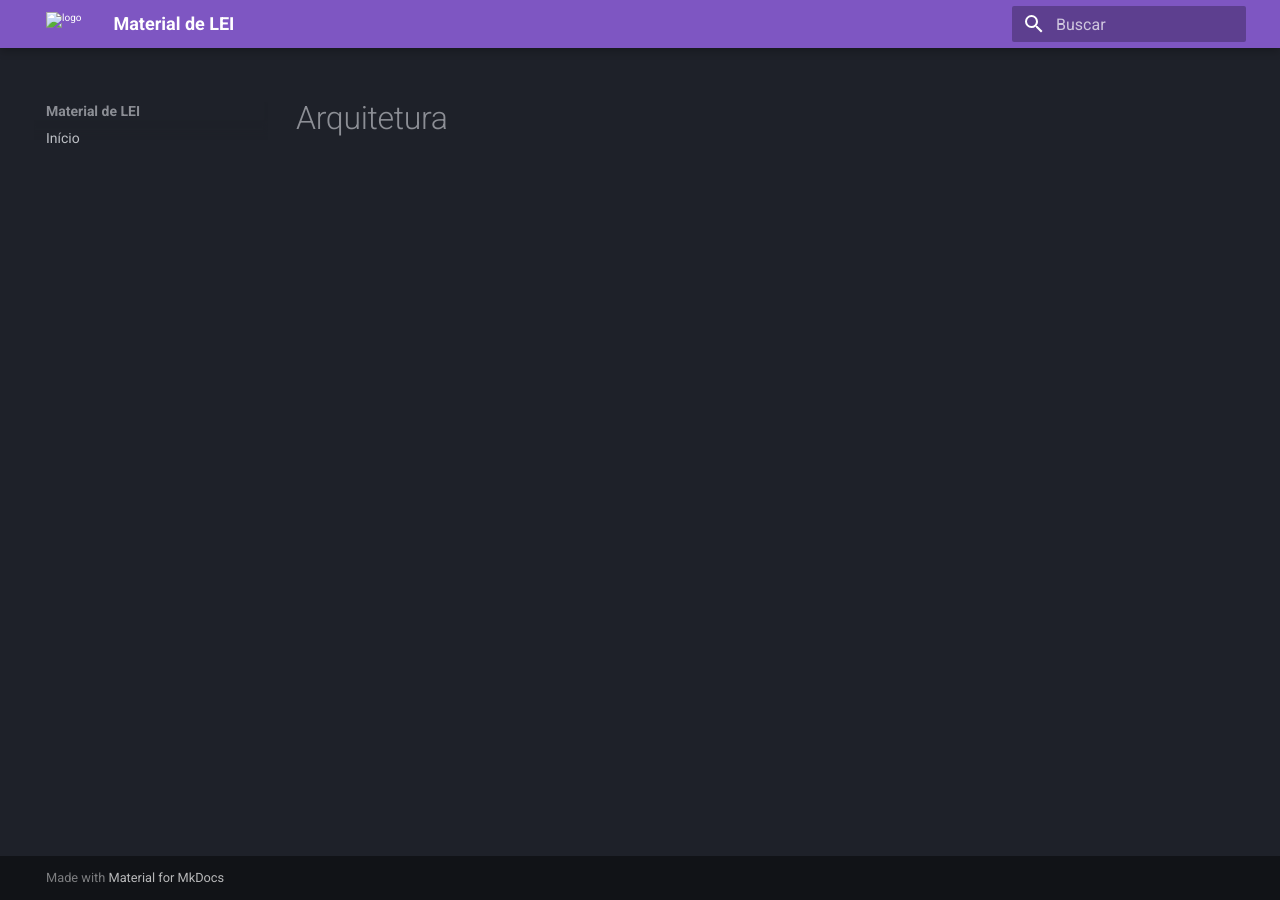
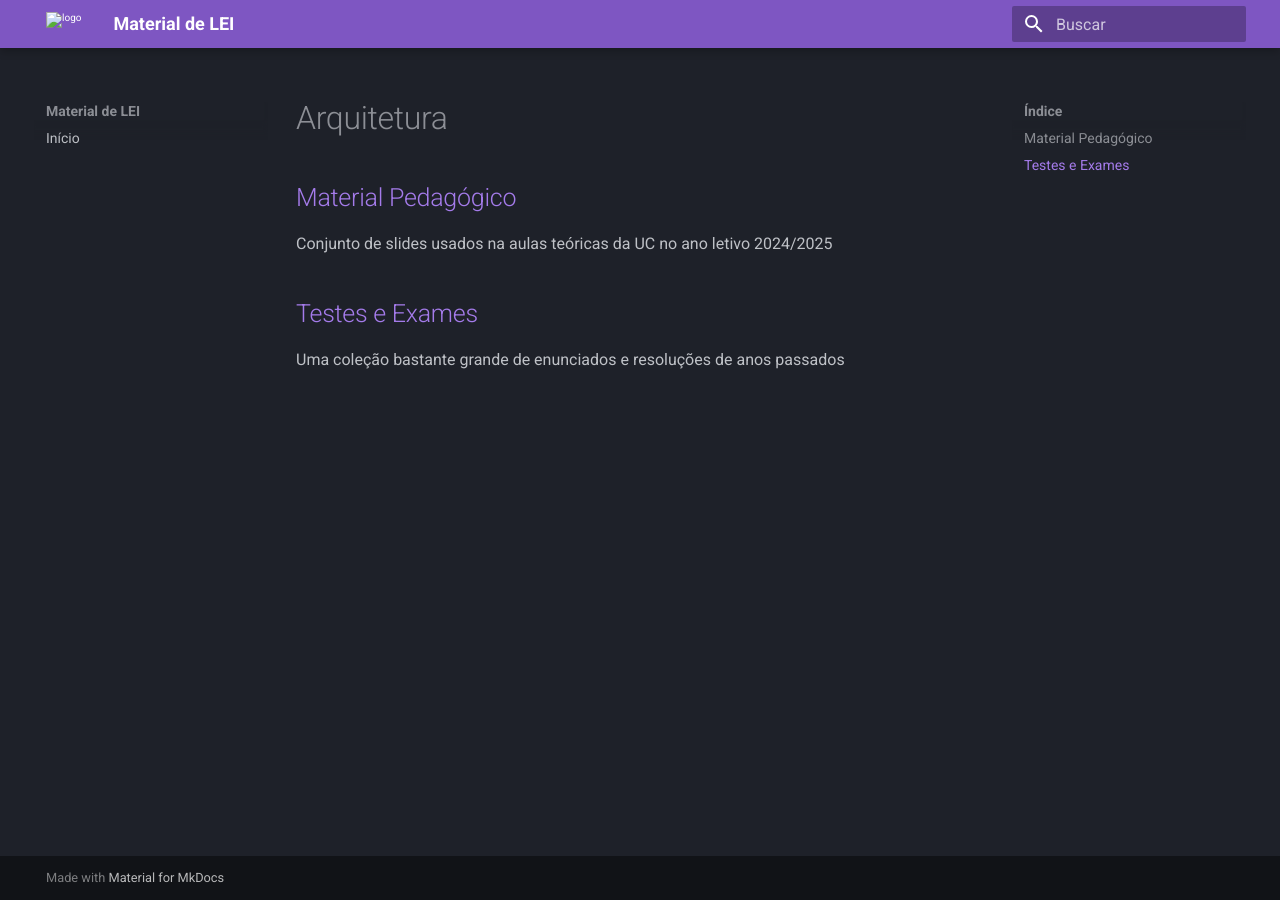
Before and after one commit to eduardo106919/LEI-Material-Estudo, an MkDocs documentation site: the page built from docs/Arquitetura/README.md, in a window 1280 px wide. Built offline with MkDocs 1.6.1 and Material for MkDocs 9.7.7, drawn with Linux system fonts in a browser that asks for light colours.

Commit message:
inicio arquitetura

```diff
--- a/docs/Arquitetura/README.md
+++ b/docs/Arquitetura/README.md
@@ -1 +1,7 @@
 # Arquitetura
+
+## [Material Pedagógico](Material%20Pedagógico/README.md)
+Conjunto de slides usados na aulas teóricas da UC no ano letivo 2024/2025
+
+## [Testes e Exames](Testes%20e%20Exames/README.md)
+Uma coleção bastante grande de enunciados e resoluções de anos passados
```
Also changed, not shown: docs/Arquitetura/Material Pedagógico/README.md (added, +36 -0 lines), 18 other files.
